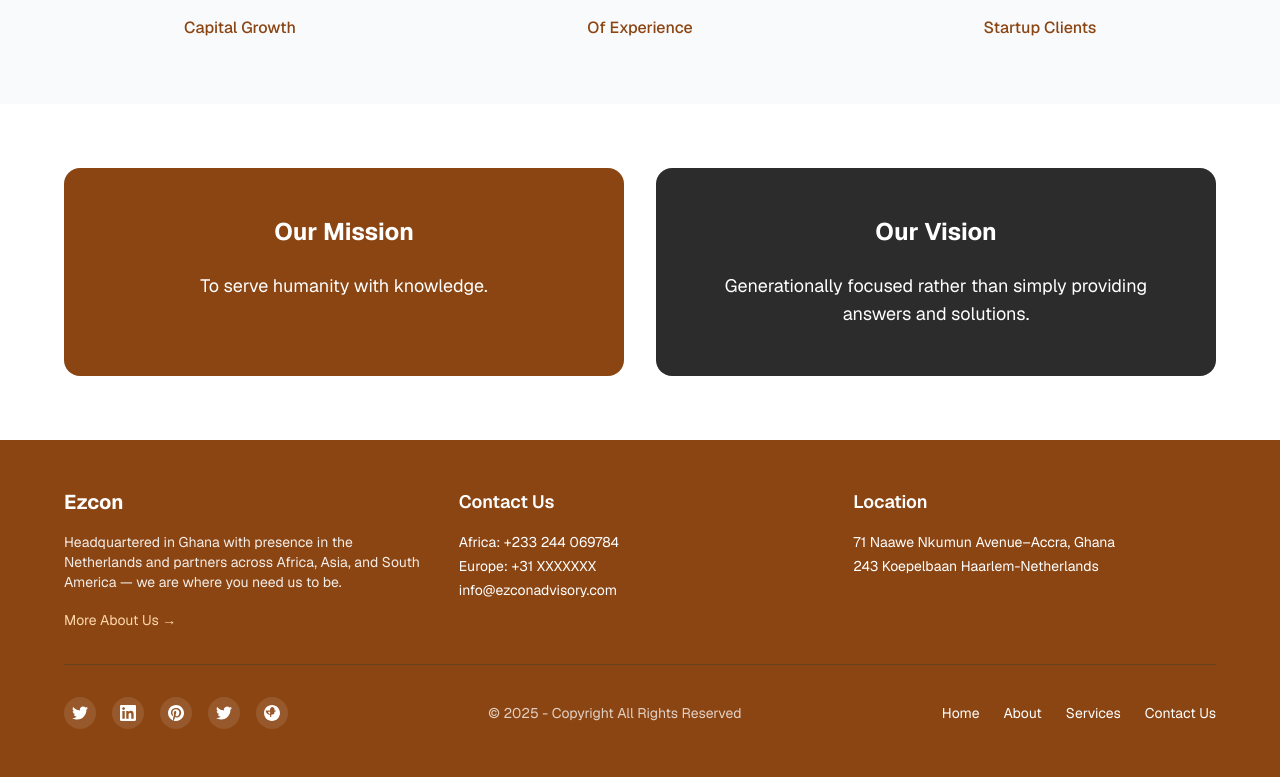
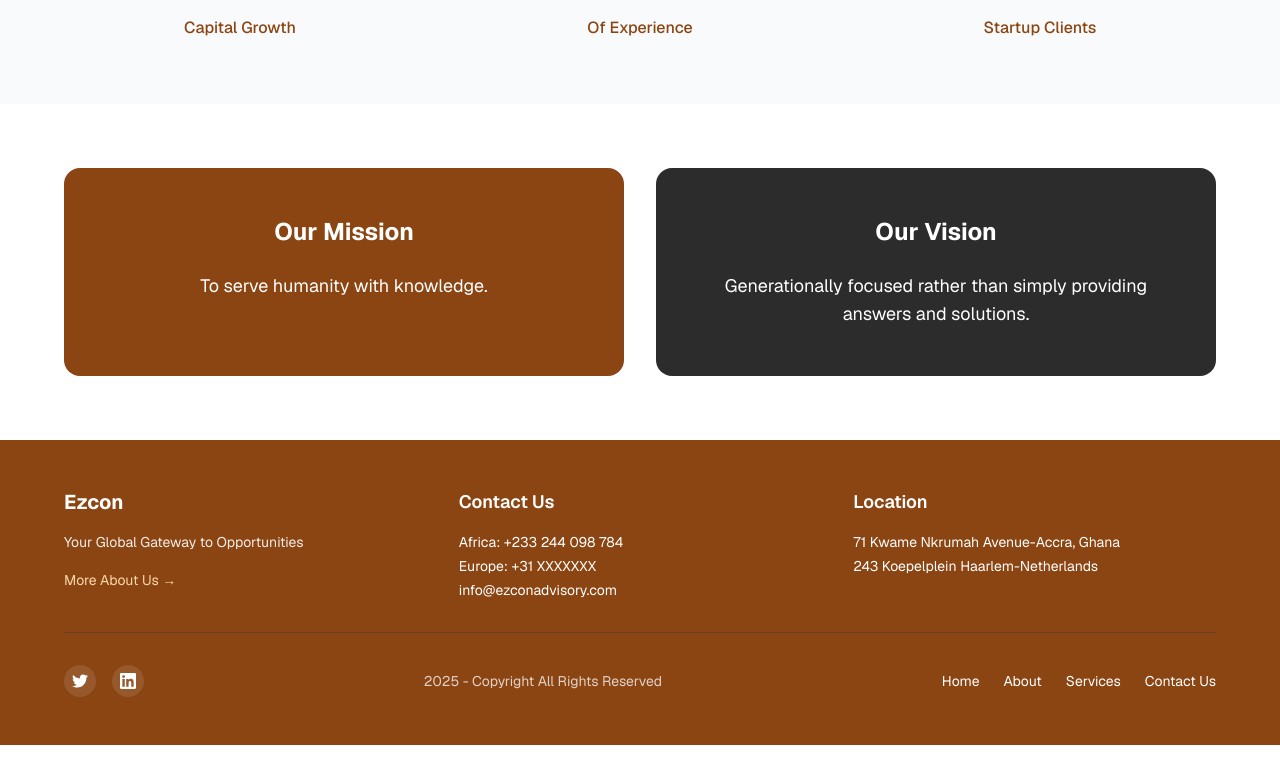
Before and after one commit to jephthahdominic/Ezcon, a Next.js app: page /about-us in a window 1280 px wide. Shown: the part 1000-1777 px from the top of the page. After the commit the page ends 1745 px from the top, so only its background shows below. Built offline with nearby package versions, Linux system fonts and the light colour scheme.

Commit message:
worked on changes

```diff
--- a/app/about-us/page.tsx
+++ b/app/about-us/page.tsx
@@ -1,3 +1,4 @@
+import Footer from "../components/Footer";
 import Navbar from "../components/Navbar";
 
 export default function AboutUs() {
@@ -68,80 +69,7 @@ export default function AboutUs() {
         </section>
 
         {/* Footer */}
-        <footer className="bg-[#8b4513] text-white py-12 px-8">
-          <div className="max-w-6xl mx-auto">
-            <div className="grid md:grid-cols-3 gap-8 mb-8">
-              <div>
-                <div className="font-bold text-xl mb-4">Ezcon</div>
-                <p className="text-sm mb-4 opacity-90">
-                  Headquartered in Ghana with presence in the Netherlands and partners
-                  across Africa, Asia, and South America — we are where you need us to be.
-                </p>
-                <a href="#" className="text-orange-200 hover:underline text-sm">
-                  More About Us →
-                </a>
-              </div>
-              <div>
-                <h4 className="font-semibold text-lg mb-4">Contact Us</h4>
-                <div className="space-y-1 text-sm">
-                  <p>Africa: +233 244 069784</p>
-                  <p>Europe: +31 XXXXXXX</p>
-                  <p>info@ezconadvisory.com</p>
-                </div>
-              </div>
-              <div>
-                <h4 className="font-semibold text-lg mb-4">Location</h4>
-                <div className="space-y-1 text-sm">
-                  <p>71 Naawe Nkumun Avenue–Accra, Ghana</p>
-                  <p>243 Koepelbaan Haarlem-Netherlands</p>
-                </div>
-              </div>
-            </div>
-
-            <div className="border-t border-[#654321] pt-8">
-              <div className="flex flex-col md:flex-row justify-between items-center gap-4">
-                <div className="flex space-x-4">
-                  <a href="#" className="w-8 h-8 bg-white/10 rounded-full flex items-center justify-center hover:bg-white/20 transition-colors">
-                    <svg className="w-4 h-4" fill="currentColor" viewBox="0 0 24 24">
-                      <path d="M24 4.557c-.883.392-1.832.656-2.828.775 1.017-.609 1.798-1.574 2.165-2.724-.951.564-2.005.974-3.127 1.195-.897-.957-2.178-1.555-3.594-1.555-3.179 0-5.515 2.966-4.797 6.045-4.091-.205-7.719-2.165-10.148-5.144-1.29 2.213-.669 5.108 1.523 6.574-.806-.026-1.566-.247-2.229-.616-.054 2.281 1.581 4.415 3.949 4.89-.693.188-1.452.232-2.224.084.626 1.956 2.444 3.379 4.6 3.419-2.07 1.623-4.678 2.348-7.29 2.04 2.179 1.397 4.768 2.212 7.548 2.212 9.142 0 14.307-7.721 13.995-14.646.962-.695 1.797-1.562 2.457-2.549z"/>
-                    </svg>
-                  </a>
-                  <a href="#" className="w-8 h-8 bg-white/10 rounded-full flex items-center justify-center hover:bg-white/20 transition-colors">
-                    <svg className="w-4 h-4" fill="currentColor" viewBox="0 0 24 24">
-                      <path d="M20.447 20.452h-3.554v-5.569c0-1.328-.027-3.037-1.852-3.037-1.853 0-2.136 1.445-2.136 2.939v5.667H9.351V9h3.414v1.561h.046c.477-.9 1.637-1.85 3.37-1.85 3.601 0 4.267 2.37 4.267 5.455v6.286zM5.337 7.433c-1.144 0-2.063-.926-2.063-2.065 0-1.138.92-2.063 2.063-2.063 1.14 0 2.064.925 2.064 2.063 0 1.139-.925 2.065-2.064 2.065zm1.782 13.019H3.555V9h3.564v11.452zM22.225 0H1.771C.792 0 0 .774 0 1.729v20.542C0 23.227.792 24 1.771 24h20.451C23.2 24 24 23.227 24 22.271V1.729C24 .774 23.2 0 22.222 0h.003z"/>
-                    </svg>
-                  </a>
-                  <a href="#" className="w-8 h-8 bg-white/10 rounded-full flex items-center justify-center hover:bg-white/20 transition-colors">
-                    <svg className="w-4 h-4" fill="currentColor" viewBox="0 0 24 24">
-                      <path d="M12.017 0C5.396 0 .029 5.367.029 11.987c0 5.079 3.158 9.417 7.618 11.174-.105-.949-.199-2.403.041-3.439.219-.937 1.406-5.957 1.406-5.957s-.359-.72-.359-1.781c0-1.663.967-2.911 2.168-2.911 1.024 0 1.518.769 1.518 1.688 0 1.029-.653 2.567-.992 3.992-.285 1.193.6 2.165 1.775 2.165 2.128 0 3.768-2.245 3.768-5.487 0-2.861-2.063-4.869-5.008-4.869-3.41 0-5.409 2.562-5.409 5.199 0 1.033.394 2.143.889 2.741.099.12.112.225.085.347-.09.375-.293 1.199-.334 1.363-.053.225-.172.271-.402.165-1.495-.69-2.433-2.878-2.433-4.646 0-3.776 2.748-7.252 7.92-7.252 4.158 0 7.392 2.967 7.392 6.923 0 4.135-2.607 7.462-6.233 7.462-1.214 0-2.357-.629-2.746-1.378l-.748 2.853c-.271 1.043-1.002 2.35-1.492 3.146C9.57 23.812 10.763 24.009 12.017 24.009c6.624 0 11.99-5.367 11.99-11.988C24.007 5.367 18.641.001 12.017.001z"/>
-                    </svg>
-                  </a>
-                  <a href="#" className="w-8 h-8 bg-white/10 rounded-full flex items-center justify-center hover:bg-white/20 transition-colors">
-                    <svg className="w-4 h-4" fill="currentColor" viewBox="0 0 24 24">
-                      <path d="M23.953 4.57a10 10 0 01-2.825.775 4.958 4.958 0 002.163-2.723c-.951.555-2.005.959-3.127 1.184a4.92 4.92 0 00-8.384 4.482C7.69 8.095 4.067 6.13 1.64 3.162a4.822 4.822 0 00-.666 2.475c0 1.71.87 3.213 2.188 4.096a4.904 4.904 0 01-2.228-.616v.06a4.923 4.923 0 003.946 4.827 4.996 4.996 0 01-2.212.085 4.936 4.936 0 004.604 3.417 9.867 9.867 0 01-6.102 2.105c-.39 0-.779-.023-1.17-.067a13.995 13.995 0 007.557 2.209c9.053 0 13.998-7.496 13.998-13.985 0-.21 0-.42-.015-.63A9.935 9.935 0 0024 4.59z"/>
-                    </svg>
-                  </a>
-                  <a href="#" className="w-8 h-8 bg-white/10 rounded-full flex items-center justify-center hover:bg-white/20 transition-colors">
-                    <svg className="w-4 h-4" fill="currentColor" viewBox="0 0 24 24">
-                      <path d="M12 0C5.374 0 0 5.373 0 12s5.374 12 12 12 12-5.373 12-12S18.626 0 12 0zm5.568 8.16c-.169 1.858-.896 3.463-2.001 4.568C14.363 13.832 12.758 14.56 10.9 14.728L10.9 18H9.1v-3.272c-1.858-.169-3.463-.896-4.568-2.001C3.428 11.637 2.7 10.032 2.532 8.174L6 8.174v1.8c.169.896.532 1.695 1.068 2.332.536.637 1.235 1.068 2.032 1.237V9.974H6V8.174h3.1V6.374c0-.896.363-1.695 1.068-2.332C10.805 3.405 11.504 2.974 12.4 2.974s1.595.431 2.232 1.068c.637.637 1.068 1.436 1.068 2.332v1.8H18.6v1.8h-3.1v3.569c.797-.169 1.496-.6 2.032-1.237.536-.637.899-1.436 1.068-2.332v-1.8L22.168 8.16z"/>
-                    </svg>
-                  </a>
-                </div>
-
-                <p className="text-sm opacity-75">
-                  © {new Date().getFullYear()} - Copyright All Rights Reserved
-                </p>
-
-                <div className="flex space-x-6 text-sm">
-                  <a href="/" className="hover:underline">Home</a>
-                  <a href="/about-us" className="hover:underline">About</a>
-                  <a href="/services" className="hover:underline">Services</a>
-                  <a href="/contact" className="hover:underline">Contact Us</a>
-                </div>
-              </div>
-            </div>
-          </div>
-        </footer>
+        <Footer />
       </main>
     </>
   );
```
